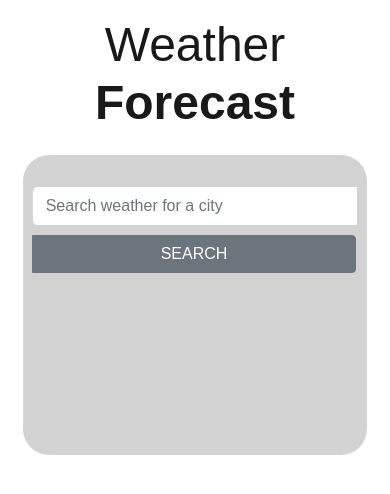
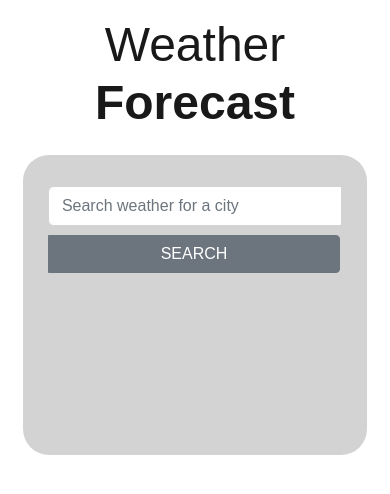
Before and after one commit to chauduong1192/weather-app, a React (Create React App) app: page / in a window 390 px wide. Shown: the top 494 px of the page. Built offline with nearby package versions, Linux system fonts and the light colour scheme.

Commit message:
fix css break on mobile

```diff
--- a/src/components/Forecast/Forecast.tsx
+++ b/src/components/Forecast/Forecast.tsx
@@ -3,8 +3,6 @@ import moment from 'moment';
 import LazyImage from '../LazyImage';
 import { IMAGE_PATH } from '../../utils/constants';
 import './Forecast.scss';
-// import { ReactComponent as LC } from '../../assets/images/lc.svg';
-
 
 export type ForecastProps = {
   dayOfWeek: string;
@@ -26,8 +24,8 @@ const Forecast: React.FC<ForecastProps> = ({
         src={`${IMAGE_PATH}/${weatherStateAbbr}.svg`}
       />
       <div className="title">{moment(dayOfWeek).format('dddd')}</div>
-      <div>{`Max Temp: ${Math.round(maxTemp)}`}</div>
-      <div>{`Max Temp: ${Math.round(minTemp)}`}</div>
+      <div>{`Max Temp: ${Math.round(maxTemp)}`}&deg;</div>
+      <div>{`Min Temp: ${Math.round(minTemp)}`}&deg;</div>
     </div>
   );
 }
--- a/src/components/SearchForm/SearchForm.scss
+++ b/src/components/SearchForm/SearchForm.scss
@@ -5,9 +5,9 @@
 .search-form {
   margin-top: 32px;
   .input-group {
+    width: 400px;
     & .form-control {
       border-color: var(--bg-color);
-      width: 300px;
 
       &:focus {
         box-shadow: none;
@@ -15,9 +15,9 @@
       }
     }
     @include media-breakpoint-down(sm) {
-      & .form-control {
-        width: 100%;
-      }
+      width: 90%;
+      margin: auto;
+
       & button {
         width: 100%;
         margin-top: 10px;
--- a/src/redux/weather/actions.ts
+++ b/src/redux/weather/actions.ts
@@ -10,7 +10,6 @@ import {
 
 import { getLocationByCity, getLocationByWoeId } from '../../api/weather';
 import { LocationResponse, LocationWoeResponse } from '../../api/weather/type';
-import { GenericStoreAction } from '../types';
 
 const fetchLocationByWoeId = (woeId: string) => {
   return async dispatch => {
```
